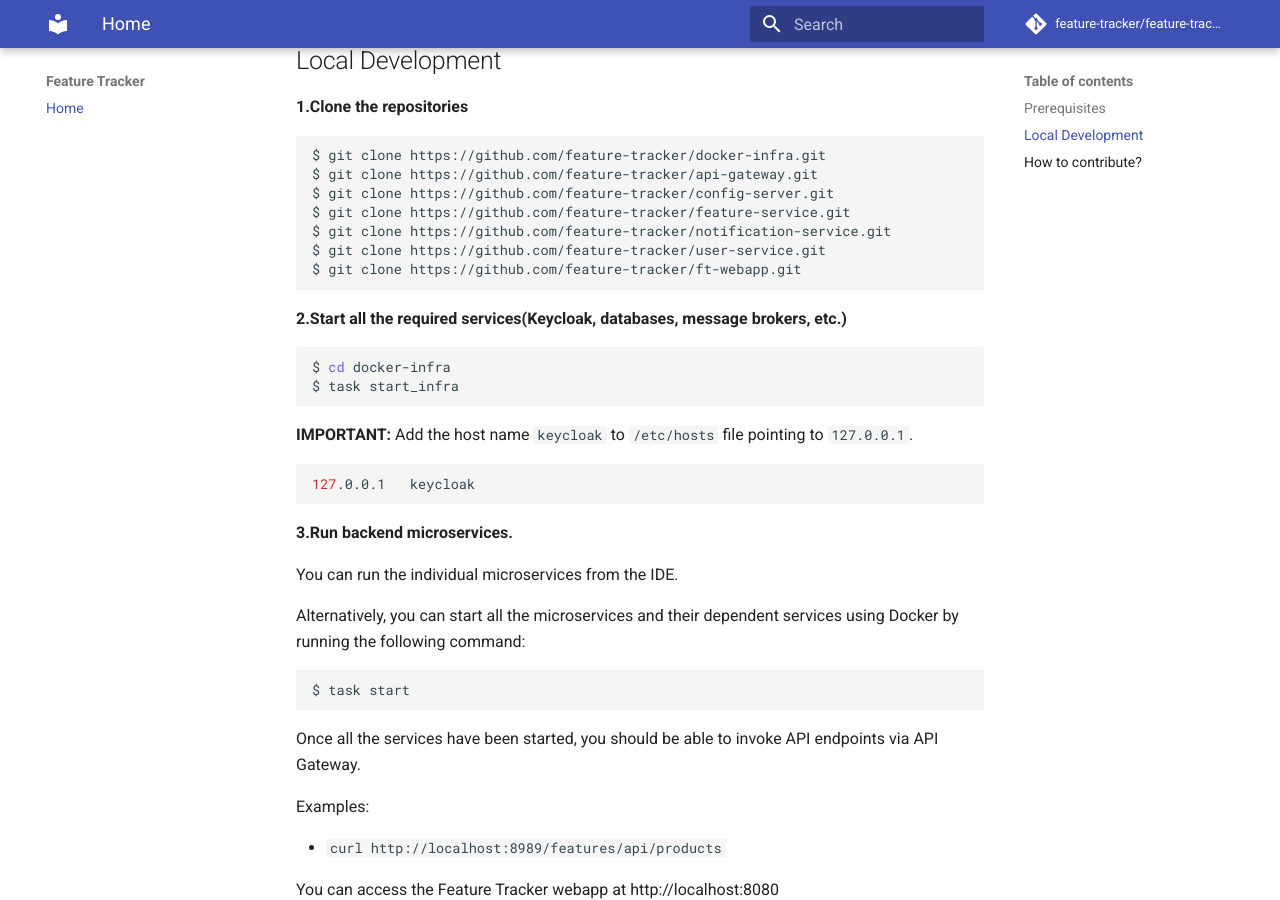
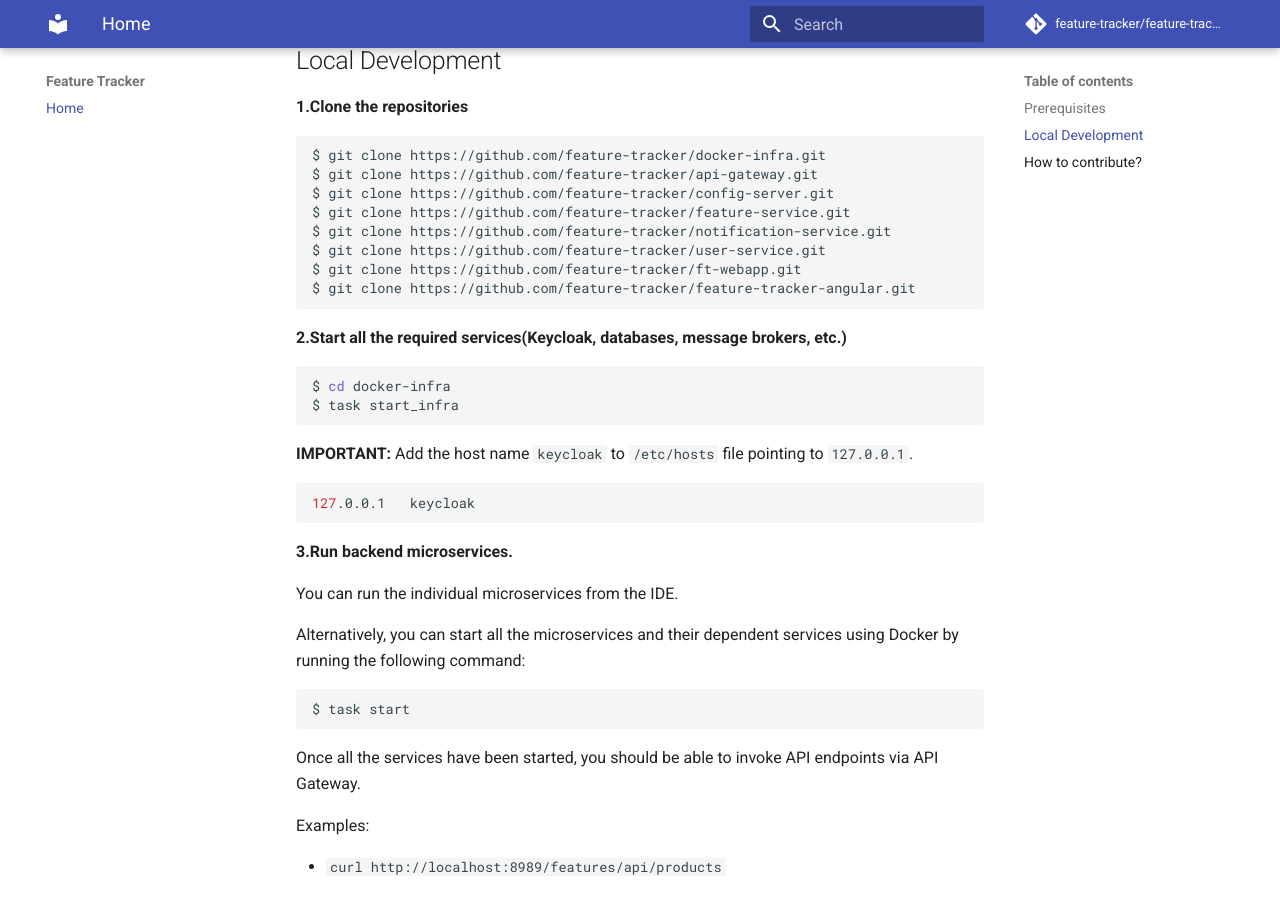
Before and after one commit to feature-tracker/feature-tracker.github.io, an MkDocs documentation site: the page built from docs/index.md, in a window 1280 px wide and 900 px high, scrolled down 538 px. Built offline with MkDocs 1.6.1 and Material for MkDocs 9.7.7, drawn with Linux system fonts in a browser that asks for light colours.

Commit message:
Adding Angular application to Docker Compose config
Signed-off-by: K Siva Prasad Reddy <sivaprasadreddy.k@gmail.com>

````diff
--- a/docs/index.md
+++ b/docs/index.md
@@ -24,6 +24,7 @@
 $ git clone https://github.com/feature-tracker/notification-service.git
 $ git clone https://github.com/feature-tracker/user-service.git
 $ git clone https://github.com/feature-tracker/ft-webapp.git
+$ git clone https://github.com/feature-tracker/feature-tracker-angular.git
 ```
 
 **2.Start all the required services(Keycloak, databases, message brokers, etc.)**
````
